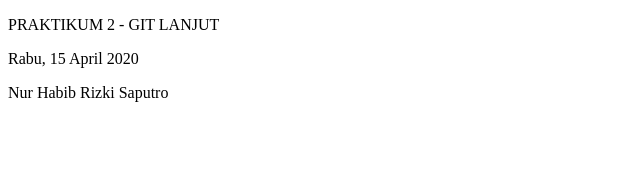
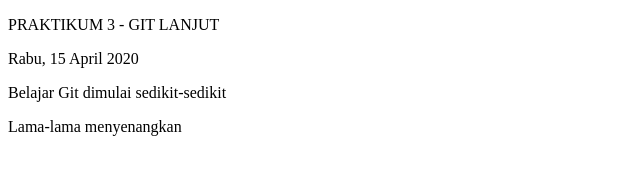
Before and after one commit to nurhabibrs/prak2rpl, a plain HTML site: page index.html in a window 1280 px wide. Shown: the whole page, without its empty margins (0-640 px from the left). Drawn offline with Linux system fonts and the light colour scheme.

Commit message:
belajar git greget!

```diff
--- a/index.html
+++ b/index.html
@@ -1,10 +1,11 @@
 <!DOCTYPE html>
 <html>
     <head>
-        <p>PRAKTIKUM 2 - GIT LANJUT</p>
+        <p>PRAKTIKUM 3 - GIT LANJUT</p>
     </head>
     <body>
         <p>Rabu, 15 April 2020</p>
-        <p>Nur Habib Rizki Saputro</p>
+        <p>Belajar Git dimulai sedikit-sedikit</p>
+        <p>Lama-lama menyenangkan</p>
     </body>
 </html>
```
